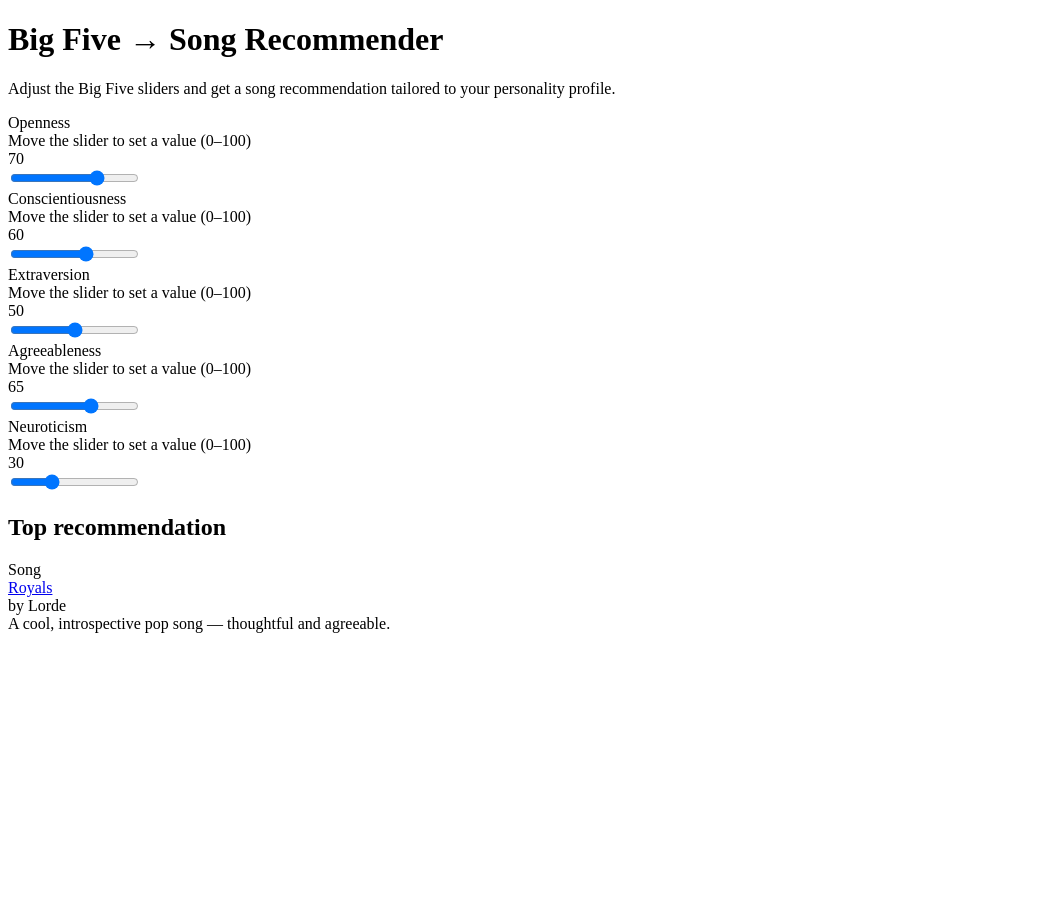
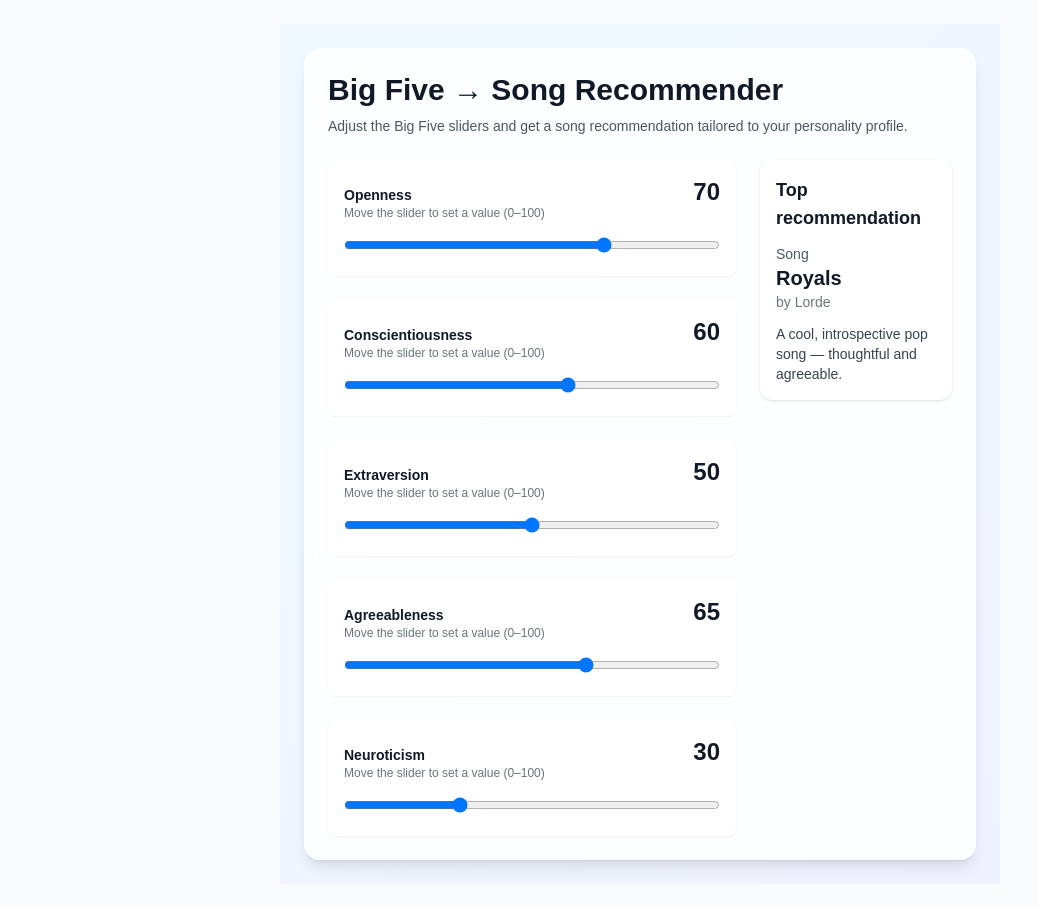
Before and after one commit to dlnrosete/bigfive-song-app, a Next.js app: page / in a window 1280 px wide. Shown: the whole page, without its empty margins (0-1039 px from the left). Before the commit the page ends 800 px from the top, so only its background shows below. Built offline with nearby package versions, Linux system fonts and the light colour scheme.

Commit message:
Update layout.js

```diff
--- a/app/layout.js
+++ b/app/layout.js
@@ -1,19 +1,21 @@
 // app/layout.js
+import './globals.css'
+
 export const metadata = {
-  title: "Big Five → Song Recommender",
-  description: "Adjust your Big Five traits and get a personalized song recommendation.",
-};
+  title: 'Big Five → Song Recommender',
+  description: 'Adjust the Big Five sliders and get a song recommendation tailored to your personality profile.',
+}
 
 export default function RootLayout({ children }) {
   return (
     <html lang="en">
       <head>
-        <meta
-          name="google-site-verification"
-          content="8ved3M_jxQmwwSfHO6QmvrGZffJN_DvJ4GJeMlCez14"
-        />
+        {/* Google site verification */}
+        <meta name="google-site-verification" content="8ved3M_jxQmwwSfHO6QmvrGZffJN_DvJ4GJeMlCez14" />
       </head>
-      <body>{children}</body>
+      <body className="bg-gray-50 text-gray-900 antialiased">
+        <main className="max-w-3xl mx-auto p-6">{children}</main>
+      </body>
     </html>
-  );
+  )
 }
```
